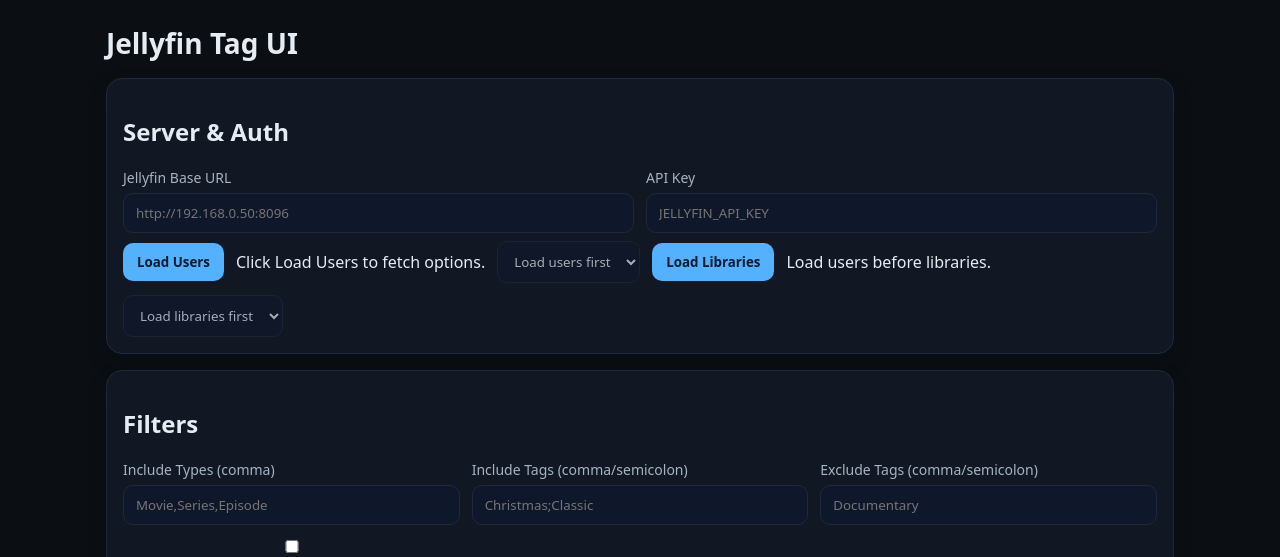
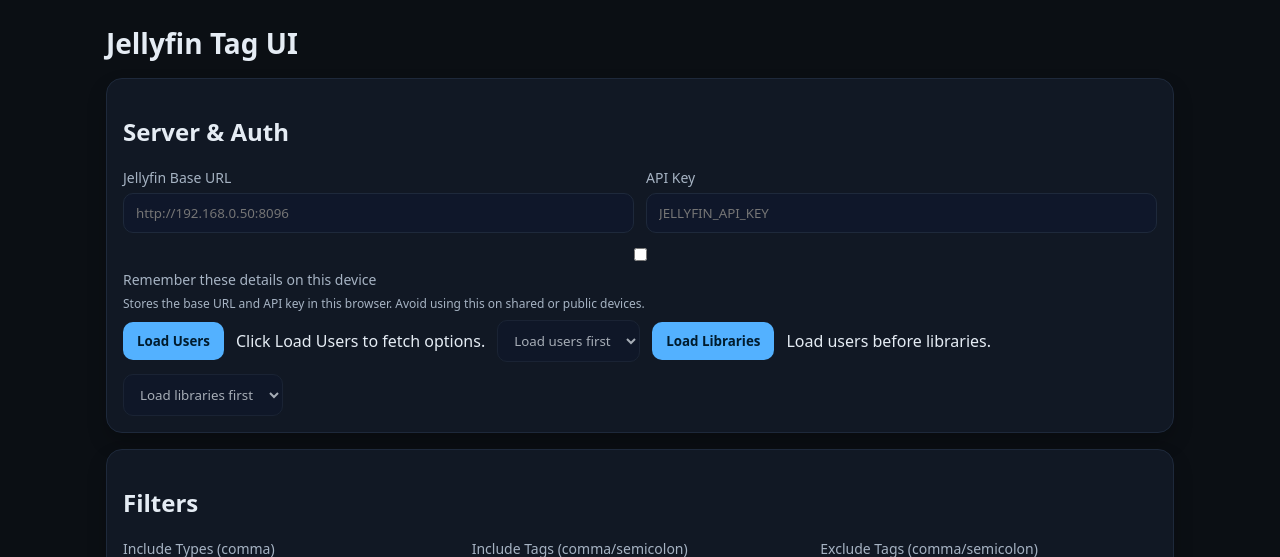
Before and after one commit to EoghannIrving/jellyfin-tag-ui, a Flask app: page / in a window 1280 px wide. Shown: the top 557 px of the page. Run offline with Flask 3, Linux system fonts and the light colour scheme.

Commit message:
Remember server settings in browser storage

```diff
--- a/static/app.js
+++ b/static/app.js
@@ -24,6 +24,119 @@ const SERVER_CONFIG_ERRORS = {
   missingApiKey: "Enter the Jellyfin API key.",
 };
 const SERVER_CONFIG_ERROR_MESSAGES = new Set(Object.values(SERVER_CONFIG_ERRORS));
+
+const baseInputEl = document.getElementById("base");
+const apiKeyInputEl = document.getElementById("apiKey");
+const rememberDetailsCheckbox = document.getElementById("rememberDetails");
+
+const SERVER_CONFIG_STORAGE_KEY = "jellyfinTagUi.serverConfig";
+
+function getServerConfigStorage(){
+  try{
+    const storage = window.localStorage;
+    const testKey = "__jftu_storage_test__";
+    storage.setItem(testKey, "1");
+    storage.removeItem(testKey);
+    return storage;
+  }catch(e){
+    return null;
+  }
+}
+
+const serverConfigStorage = getServerConfigStorage();
+
+function readStoredServerConfig(){
+  if(!serverConfigStorage){ return null; }
+  try{
+    const raw = serverConfigStorage.getItem(SERVER_CONFIG_STORAGE_KEY);
+    if(!raw){ return null; }
+    const parsed = JSON.parse(raw);
+    if(!parsed || typeof parsed !== "object"){ return null; }
+    const base = typeof parsed.base === "string" ? parsed.base : "";
+    const apiKey = typeof parsed.apiKey === "string" ? parsed.apiKey : "";
+    if(!base && !apiKey){ return null; }
+    return {base, apiKey};
+  }catch(e){
+    return null;
+  }
+}
+
+function writeStoredServerConfig(config){
+  if(!serverConfigStorage){ return; }
+  const base = (config.base || "").trim();
+  const apiKey = (config.apiKey || "").trim();
+  if(!base && !apiKey){
+    try{
+      serverConfigStorage.removeItem(SERVER_CONFIG_STORAGE_KEY);
+    }catch(e){
+      // ignore storage errors
+    }
+    return;
+  }
+  try{
+    serverConfigStorage.setItem(SERVER_CONFIG_STORAGE_KEY, JSON.stringify({base, apiKey}));
+  }catch(e){
+    // ignore storage errors
+  }
+}
+
+function clearStoredServerConfig(){
+  if(!serverConfigStorage){ return; }
+  try{
+    serverConfigStorage.removeItem(SERVER_CONFIG_STORAGE_KEY);
+  }catch(e){
+    // ignore storage errors
+  }
+}
+
+function getCurrentServerConfigValues(){
+  return {
+    base: baseInputEl ? baseInputEl.value.trim() : "",
+    apiKey: apiKeyInputEl ? apiKeyInputEl.value.trim() : "",
+  };
+}
+
+function syncServerConfigStorage(){
+  if(!rememberDetailsCheckbox){ return; }
+  if(!serverConfigStorage){ return; }
+  if(!rememberDetailsCheckbox.checked){
+    clearStoredServerConfig();
+    return;
+  }
+  writeStoredServerConfig(getCurrentServerConfigValues());
+}
+
+function initializeServerConfigPersistence(){
+  const stored = readStoredServerConfig();
+  const hasStoredValues = !!(stored && (stored.base || stored.apiKey));
+  if(stored){
+    if(baseInputEl && typeof stored.base === "string"){
+      baseInputEl.value = stored.base;
+    }
+    if(apiKeyInputEl && typeof stored.apiKey === "string"){
+      apiKeyInputEl.value = stored.apiKey;
+    }
+  }
+  if(rememberDetailsCheckbox){
+    rememberDetailsCheckbox.checked = hasStoredValues;
+  }
+}
+
+initializeServerConfigPersistence();
+
+if(baseInputEl){
+  baseInputEl.addEventListener("input", syncServerConfigStorage);
+  baseInputEl.addEventListener("change", syncServerConfigStorage);
+}
+if(apiKeyInputEl){
+  apiKeyInputEl.addEventListener("input", syncServerConfigStorage);
+  apiKeyInputEl.addEventListener("change", syncServerConfigStorage);
+}
+if(rememberDetailsCheckbox){
+  rememberDetailsCheckbox.addEventListener("change", syncServerConfigStorage);
+}
+
+syncServerConfigStorage();
 
 function validateServerConfig(){
   const baseInput = document.getElementById("base");
--- a/static/styles.css
+++ b/static/styles.css
@@ -6,6 +6,8 @@ h1{ font-size:28px; margin-bottom:16px; }
 .card{ background:var(--card); border:1px solid var(--line); border-radius:16px; padding:16px; margin:16px 0; box-shadow: 0 10px 20px rgba(0,0,0,0.2); }
 .grid{ display:grid; grid-template-columns: repeat(auto-fit, minmax(260px, 1fr)); gap:12px; }
 .row{ display:flex; gap:12px; align-items:center; flex-wrap:wrap; margin-top:8px; }
+.remember-option{ display:flex; flex-direction:column; gap:6px; margin-top:12px; }
+.remember-hint{ margin:0; font-size:12px; color:var(--muted); }
 .tag-controls{ align-items:stretch; }
 .tag-panel{ flex:1 1 380px; display:flex; flex-direction:column; background:#0f172a; border:1px solid var(--line); border-radius:12px; min-height:220px; max-height:360px; position:relative; overflow:hidden; }
 .tag-panel-header{ position:sticky; top:0; display:grid; gap:4px; padding:12px; background:#0f172a; border-bottom:1px solid var(--line); z-index:1; }
--- a/templates/index.html
+++ b/templates/index.html
@@ -19,6 +19,13 @@
         <label>API Key
           <input id="apiKey" placeholder="JELLYFIN_API_KEY" value="{{ api_key }}" />
         </label>
+      </div>
+      <div class="remember-option">
+        <label class="checkbox remember-checkbox">
+          <input type="checkbox" id="rememberDetails" />
+          Remember these details on this device
+        </label>
+        <p class="remember-hint">Stores the base URL and API key in this browser. Avoid using this on shared or public devices.</p>
       </div>
       <div class="row">
         <button id="btnUsers">Load Users</button>
```
